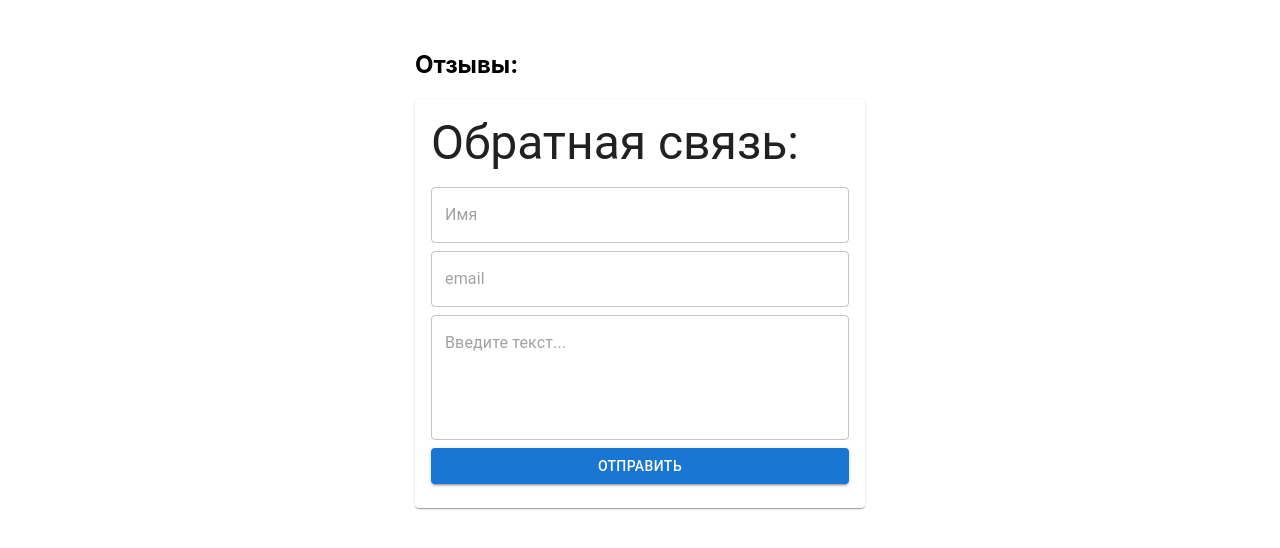
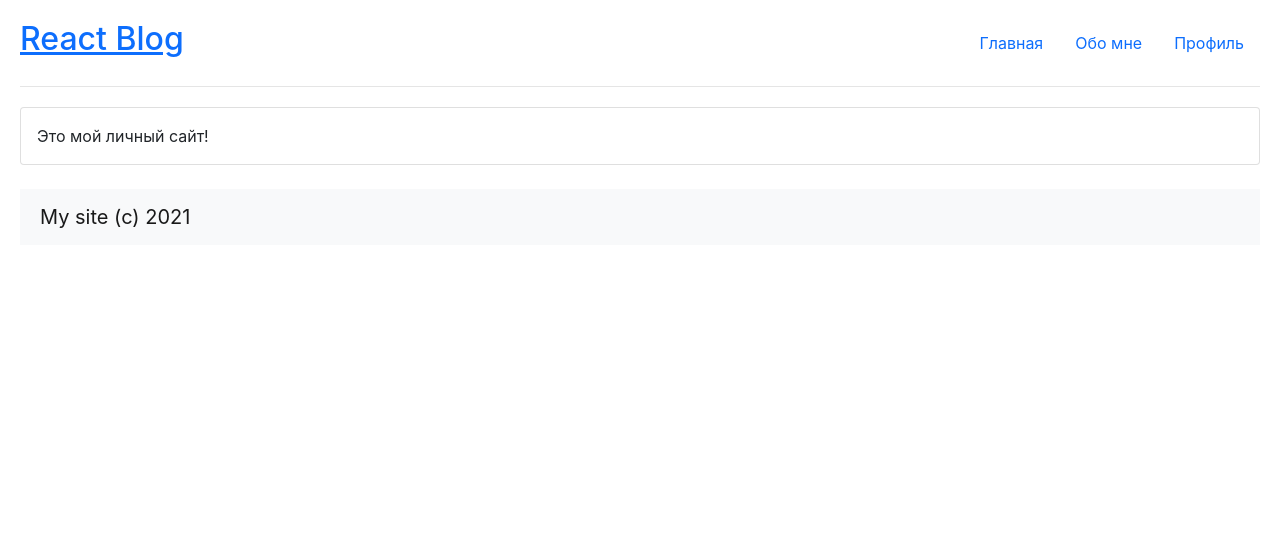
Before and after one commit to Evgotem/home-work-1, a React (Create React App) app: page /about in a window 1280 px wide. Shown: the top 548 px of the page. Built offline with nearby package versions, Linux system fonts and the light colour scheme.

Commit message:
инициализация tutorial-6

```diff
--- a/package.json
+++ b/package.json
@@ -9,7 +9,10 @@
     "@testing-library/jest-dom": "^5.15.1",
     "@testing-library/react": "^11.2.7",
     "@testing-library/user-event": "^12.8.3",
+    "bootstrap": "^5.1.3",
+    "node-sass": "^4.14.0",
     "react": "^17.0.2",
+    "react-bootstrap": "^2.0.3",
     "react-dom": "^17.0.2",
     "react-scripts": "4.0.3",
     "web-vitals": "^1.1.2"
--- a/src/index.js
+++ b/src/index.js
@@ -1,8 +1,8 @@
 import React from 'react';
 import ReactDOM from 'react-dom';
 import './index.css';
-// import App from './tutorial-1/App';
-import App from './tutorial-5/App';
+import "bootstrap/dist/css/bootstrap.min.css";
+import App from './tutorial-6/App';
 
 ReactDOM.render(
   <React.StrictMode>
--- a/src/tutorial-5/Components/Form.jsx
+++ b/src/tutorial-5/Components/Form.jsx
@@ -8,6 +8,8 @@
   const [name, setName] = React.useState('');
   const [email, setEmail] = React.useState('');
   const [text, setText] = React.useState('');
+
+
 
   const formRef = React.useRef();
 
--- /dev/null
+++ b/src/tutorial-6/App.css
@@ -0,0 +1,17 @@
+body {
+  margin: 0;
+  font-family: -apple-system, BlinkMacSystemFont, "Segoe UI", "Roboto", "Oxygen", "Ubuntu",
+    "Cantarell", "Fira Sans", "Droid Sans", "Helvetica Neue", sans-serif;
+  -webkit-font-smoothing: antialiased;
+  -moz-osx-font-smoothing: grayscale;
+  padding: 20px;
+}
+
+header {
+  display: flex;
+  align-items: center;
+  justify-content: space-between;
+  padding-bottom: 20px;
+  margin-bottom: 20px;
+  border-bottom: 1px solid rgba(0, 0, 0, 0.1);
+}
--- /dev/null
+++ b/src/tutorial-6/App.js
@@ -0,0 +1,62 @@
+import { Nav, Navbar, Row, Col, Card } from "react-bootstrap";
+import './App.css';
+
+
+export default function App() {
+  const { pathname } = window.location;
+
+  return (
+    <div className="App">
+      <header>
+        <h2>
+          <a href="/">React Blog</a>
+        </h2>
+        <Nav variant="pills" defaultActiveKey="/">
+          <Nav.Item>
+            <Nav.Link eventKey="/home" to="/">
+              Главная
+            </Nav.Link>
+          </Nav.Item>
+          <Nav.Item>
+            <Nav.Link eventKey="/home" to="/about">
+              Обо мне
+            </Nav.Link>
+          </Nav.Item>
+          <Nav.Item>
+            <Nav.Link eventKey="/home" to="/profile">
+              Профиль
+            </Nav.Link>
+          </Nav.Item>
+        </Nav>
+      </header>
+      { pathname === "/" && (
+        <Row xs={ 1 } md={ 3 } className="g-4">
+          <Col>
+            <Card>
+              <Card.Img variant="top" src="https://via.placeholder.com/150x150" />
+              <Card.Body>
+                <Card.Title>
+                  <a href="/post/1">Card title</a>
+                </Card.Title>
+                <Card.Text>
+                  This is a longer card with supporting text below as a natural lead-in to
+                  additional content. This content is a little bit longer.
+                </Card.Text>
+              </Card.Body>
+            </Card>
+          </Col>
+        </Row>
+      ) }
+      {/* ТУТ ДОПИСАТЬ РОУТ НА ПОЛНУЮ ЗАПИСЬ */ }
+      { pathname === "/about" && (
+        <Card>
+          <Card.Body>Это мой личный сайт!</Card.Body>
+        </Card>
+      ) }
+      <br />
+      <Navbar bg="light" style={ { paddingLeft: 20 } }>
+        <Navbar.Brand href="#home">My site (c) 2021</Navbar.Brand>
+      </Navbar>
+    </div>
+  );
+}
```
Also changed, not shown: src/tutorial-5/App.js (line endings or trailing spaces), 1 other file (tests, documents, lock files or other folders).
